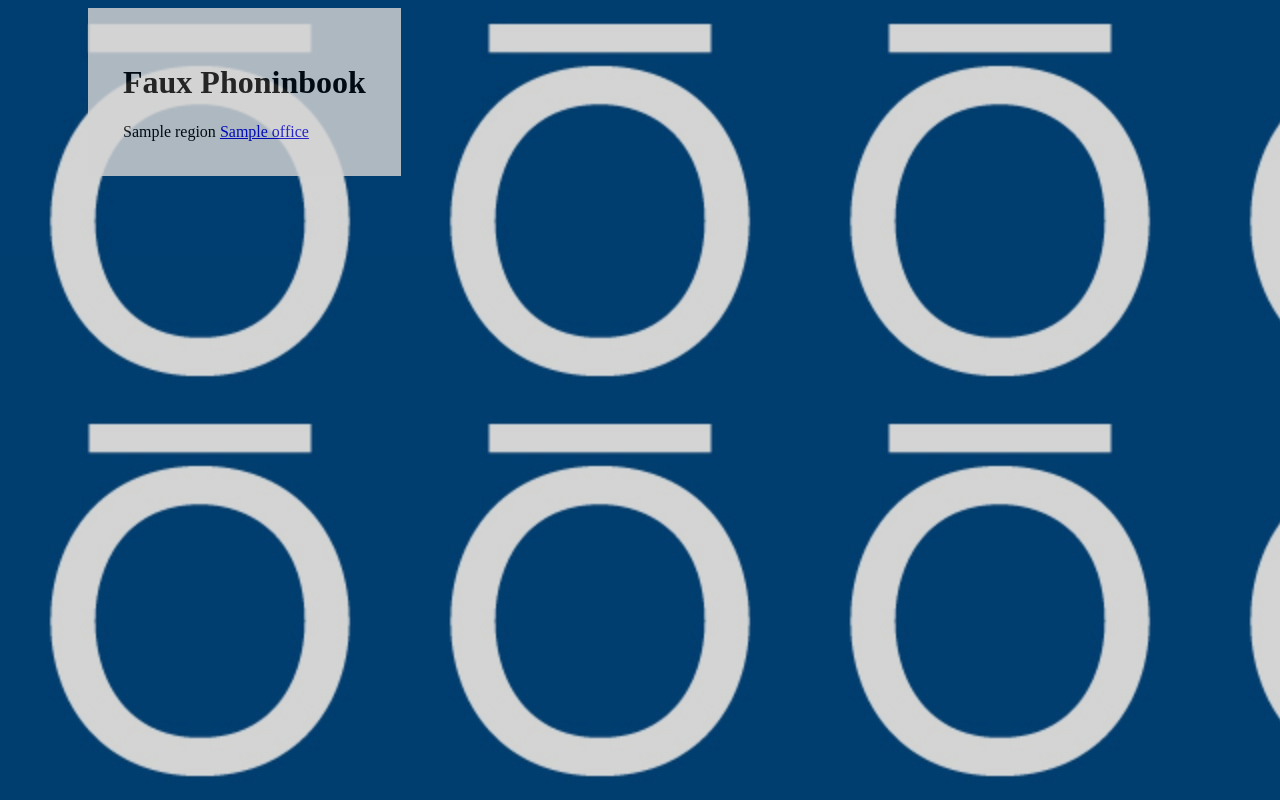
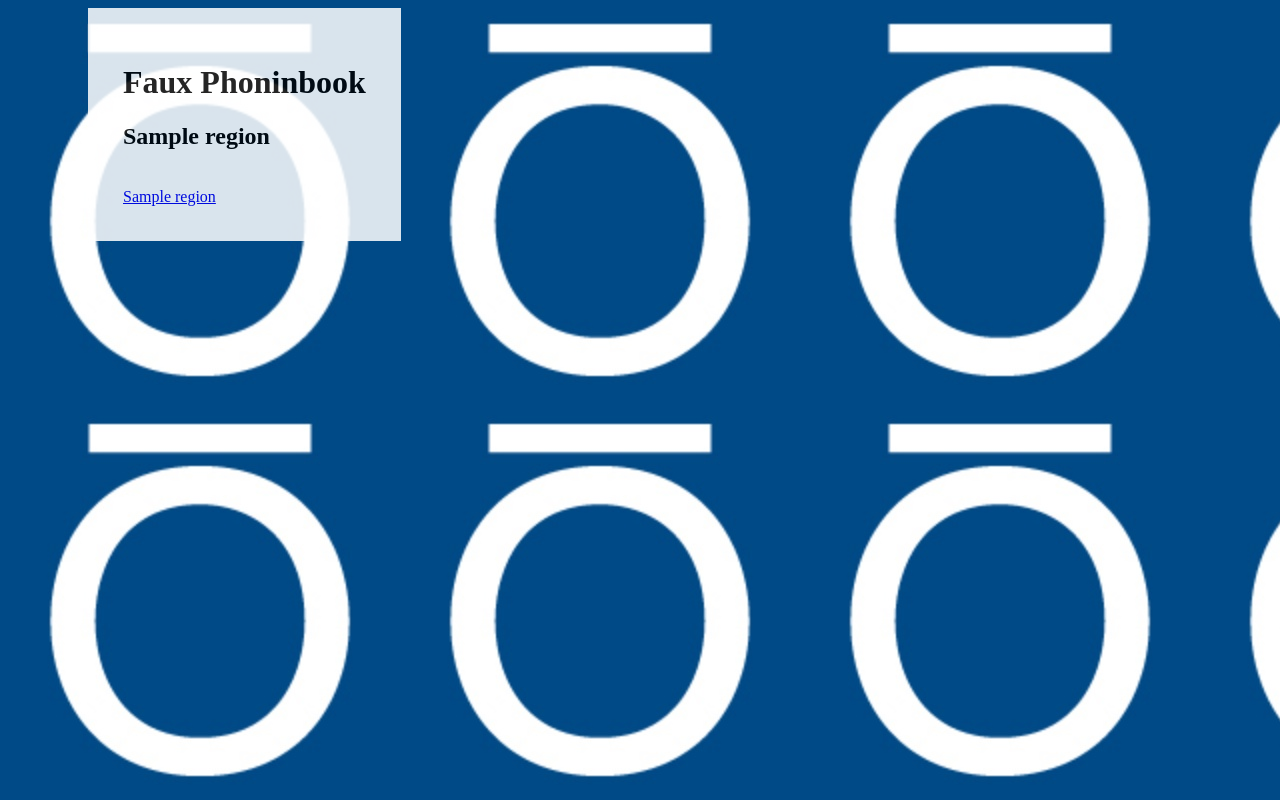
Before and after one commit to mbrownlee/Faux_Phoninebook, a PHP site: page / in a window 1280 px wide. Run offline with PHP 8.4, Linux system fonts and the light colour scheme; tables that the repository leaves empty or names only in its code hold one stand-in row (values such as "Sample post").

Commit message:
finished initial functionality

```diff
--- a/index.php
+++ b/index.php
@@ -5,21 +5,26 @@
         <h1>Faux Phoninbook</h1>
         <?php
         include_once 'db_sql.php';
-        $query = "SELECT Region.region_name, offices.office_name, offices.region_id FROM offices INNER JOIN Region ON Region.id = offices.region_id;";
+        $sql = "SELECT * FROM Region;";
 
-        // $q = "SELECT * FROM Region JOIN offices ON Region.id  = offices.region_id ORDER BY Region.id";
-        $result = mysqli_query($init, $query);
+        $result2 = mysqli_query($init, $sql);
 
 
-        while ($row = mysqli_fetch_array($result)) {
-            echo $row['region_name'] . " " . "<a href='office_details.php'>" . $row['office_name'] . "</a>" . "</br>";
-
+        while ($row2 = mysqli_fetch_array($result2)) {
+            echo "<h2>" . $row2['region_name'] . "</h2>" . "</br>";
+            $query = "SELECT * FROM offices INNER JOIN Region ON Region.id = offices.region_id WHERE Region.id = offices.region_id;";
+            $result = mysqli_query($init, $query);
+            while ($row = $result->fetch_assoc()) {
+                if ($row2['id'] === $row['region_id']) {
+                    echo "<a href='office_details.php?id={$row['id']}'>" . $row['office_name'] . "</a>" . "</br>";
+                }
+            }
         }
 
 
 
+        ?>
 
-        ?>
 
 
     </div>
--- a/stylesheet.css
+++ b/stylesheet.css
@@ -6,18 +6,6 @@ body {
     background-color: blue;
   }
 
-
-
-  body::before {
-    content: "";
-    position: absolute;
-    top: 0px;
-    right: 0px;
-    bottom: 0px;
-    left: 0px;
-    background-color: rgba(0, 0, 0, 0.2);
-}
-
   .homepage {
       background-color: white;
       width: fit-content;
```
Also changed, not shown: office_details.php (+44 -0 lines), logo2.png (added).
